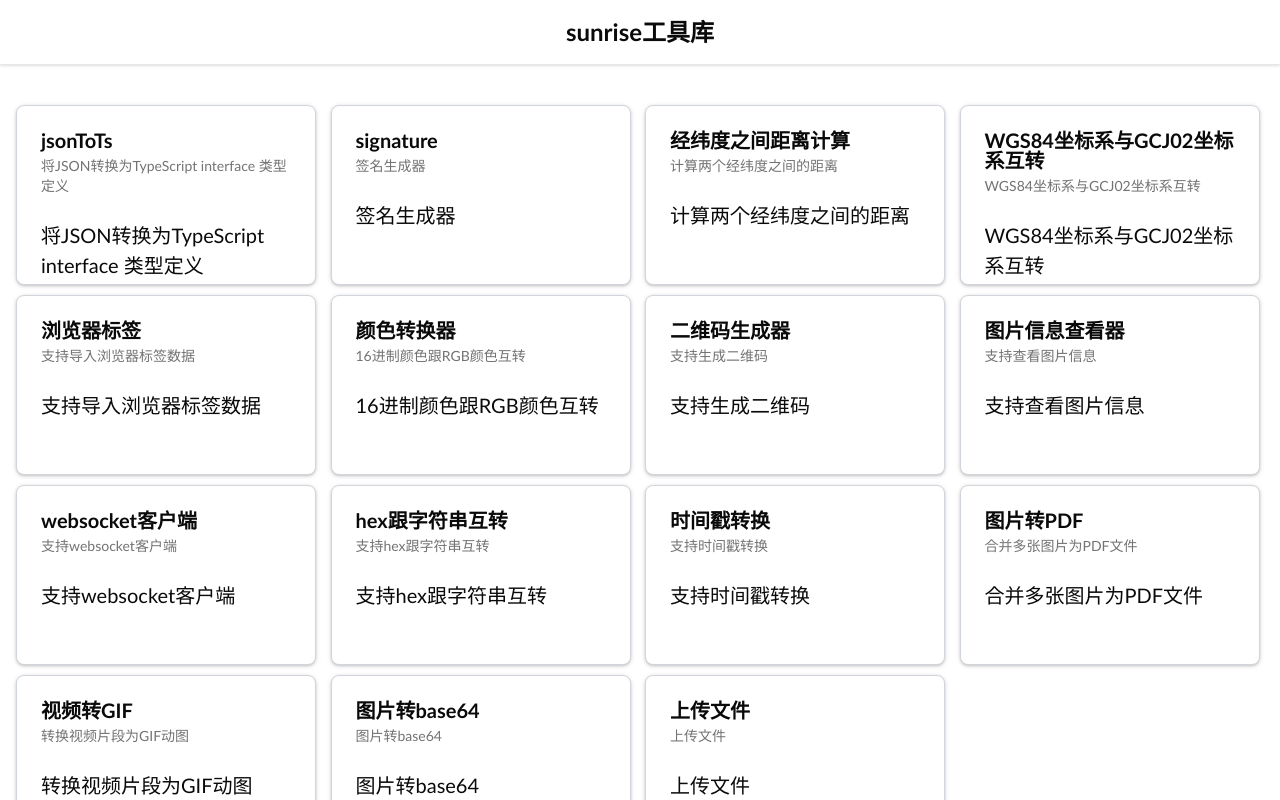
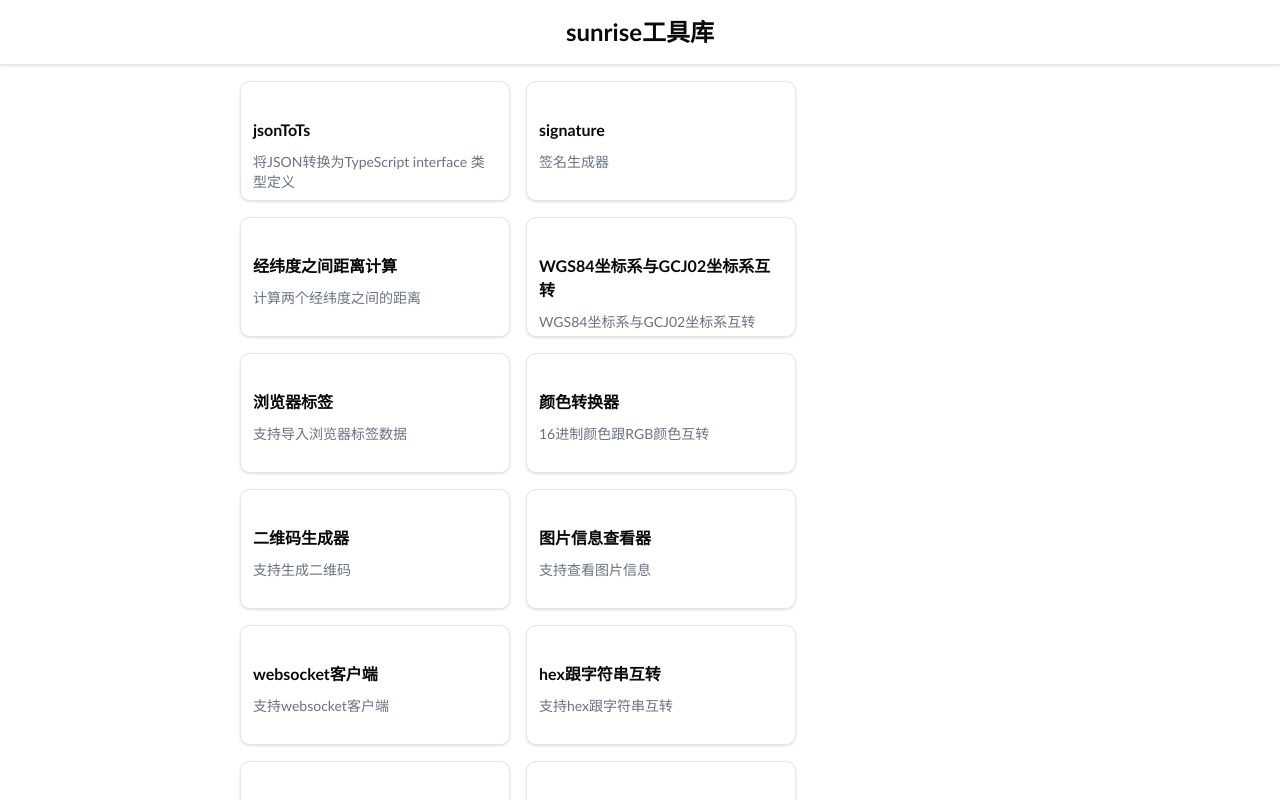
Before and after one commit to Sunrisies/bun-react, a React (Vite) app: page / in a window 1280 px wide. Shown: the top 800 px of the page. Built offline with nearby package versions, Linux system fonts and the light colour scheme.

Commit message:
style(index.tsx): 调整页面布局和卡片样式以提升视觉效果
调整了主页的布局和卡片样式，包括间距、尺寸、边框和阴影等，以提升整体视觉效果和用户体验。移除了冗余的CardContent组件，优化了卡片的响应式设计。

```diff
--- a/src/pages/index.tsx
+++ b/src/pages/index.tsx
@@ -81,27 +81,28 @@ function Index() {
       path: "/base64Converter",
     },
     {
-      title:'上传文件',
-      description:'上传文件',
-      path:'/fileUploader'
+      title: '上传文件',
+      description: '上传文件',
+      path: '/fileUploader'
     }
   ];
+
   return (
-    <main className="flex justify-center h-full box-border">
-      <div className="grid grid-cols-1 sm:grid-cols-2 md:grid-cols-3 lg:grid-cols-4 grid-rows-4 gap-y-[10px] gap-x-[10px] w-full max-w-7xl px-4 mt-10">
+    <main className="px-60 h-full box-border p-4">
+      <div className="flex flex-wrap gap-4 justify-start w-full max-w-[1440px]">
         {list.map((item) => {
           return (
             <Card
-              className="h-[180px] w-[300px] cursor-pointer hover:translate-y-[-5px] transition-all duration-300 border-2 border-gray-300 rounded-md border drop-shadow-sm "
+              key={item.path}
+              className="h-[120px] w-[270px] cursor-pointer hover:translate-y-[-5px] transition-all duration-300 border border-gray-200 hover:border-gray-300 rounded-lg shadow-sm hover:shadow-md"
               onClick={() => navigate({ to: item.path })}
             >
-              <CardHeader>
-                <CardTitle>{item.title}</CardTitle>
-                <CardDescription>{item.description}</CardDescription>
+              <CardHeader className="p-3">
+                <CardTitle className="text-base mb-1">{item.title}</CardTitle>
+                <CardDescription className="text-sm text-gray-500 line-clamp-2">
+                  {item.description}
+                </CardDescription>
               </CardHeader>
-              <CardContent>
-                <p>{item.description}</p>
-              </CardContent>
             </Card>
           );
         })}
```
